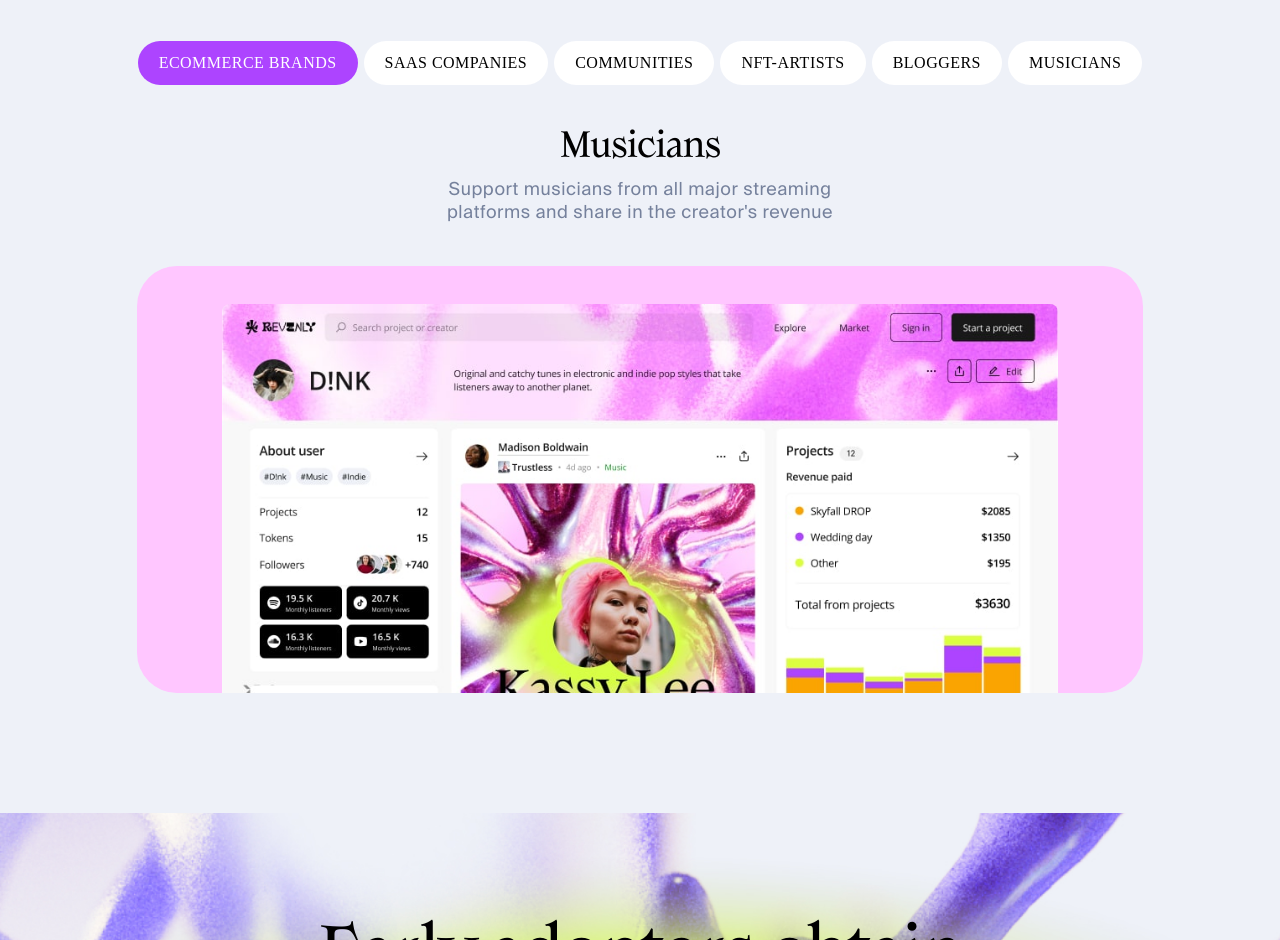
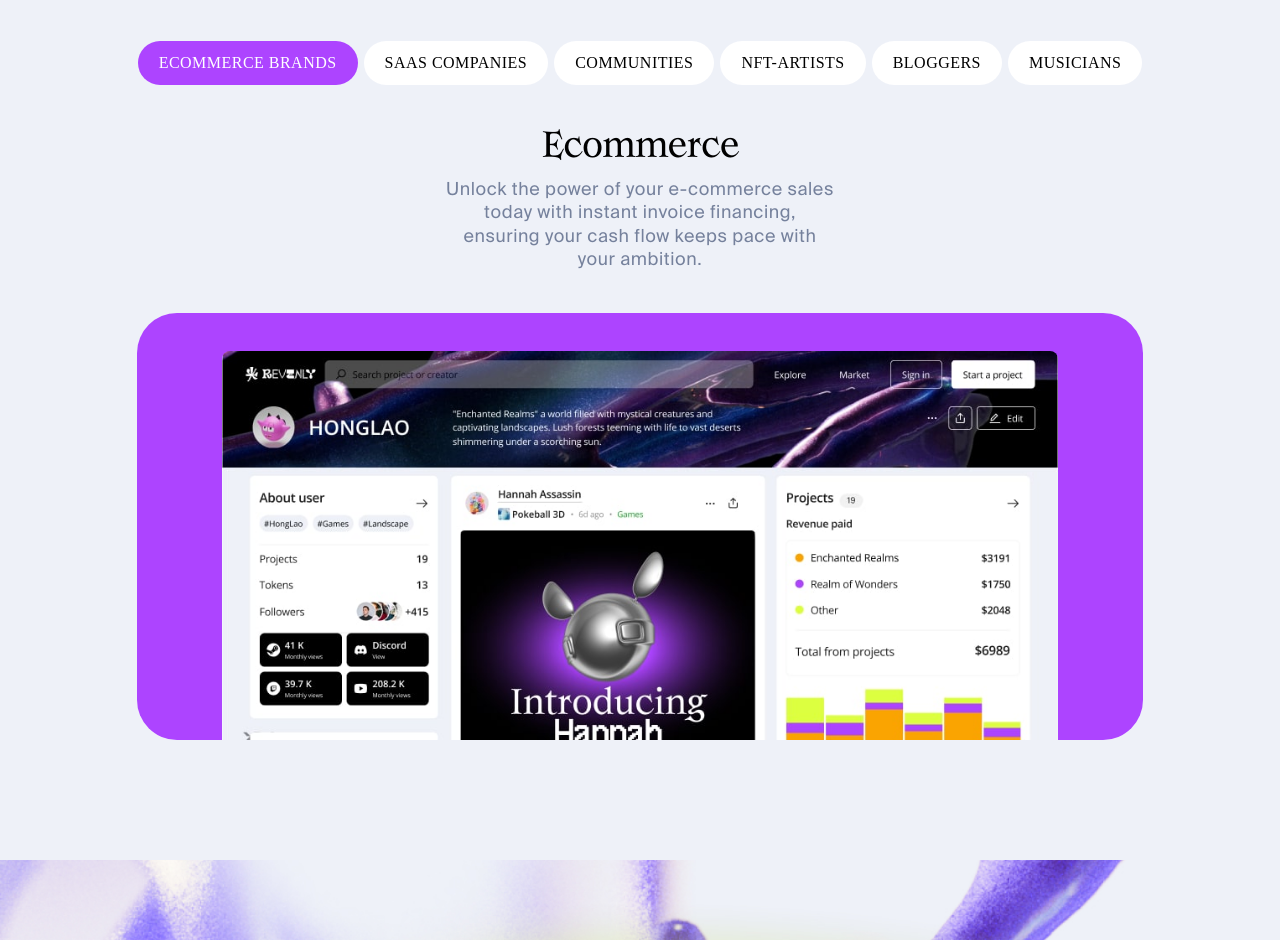
Before and after one commit to Joichiro/revenly, a plain HTML site: page index.html in a window 1280 px wide. Shown: the part 1300-2240 px from the top of the page. Drawn offline with nearby package versions, Linux system fonts and the light colour scheme; a web font is replaced by a local one.

Commit message:
change order

```diff
--- a/index.html
+++ b/index.html
@@ -117,7 +117,7 @@
               </div>
             </div>
 
-            <div class="benefits__card" data-category="game-designers">
+            <div class="benefits__card active" data-category="game-designers">
               <h3 class="benefits__card-title h3">Ecommerce</h3>
 
               <p class="benefits__card-description text-18 suisse">
@@ -205,7 +205,7 @@
               </div>
             </div>
 
-            <div class="benefits__card active" data-category="musicians">
+            <div class="benefits__card" data-category="musicians">
               <h3 class="benefits__card-title h3">Musicians</h3>
 
               <p class="benefits__card-description text-18 suisse">
```
